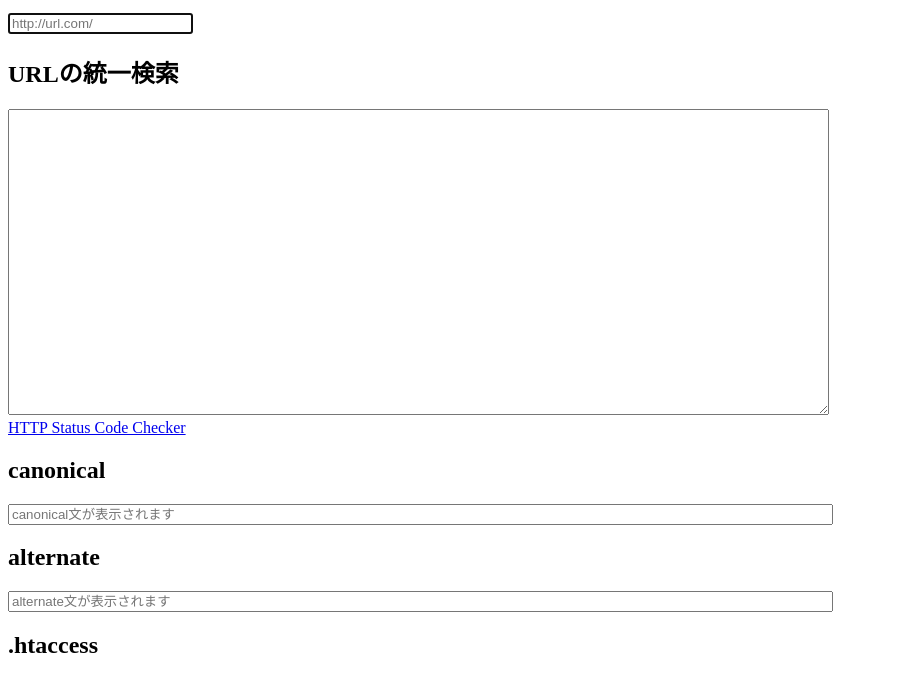
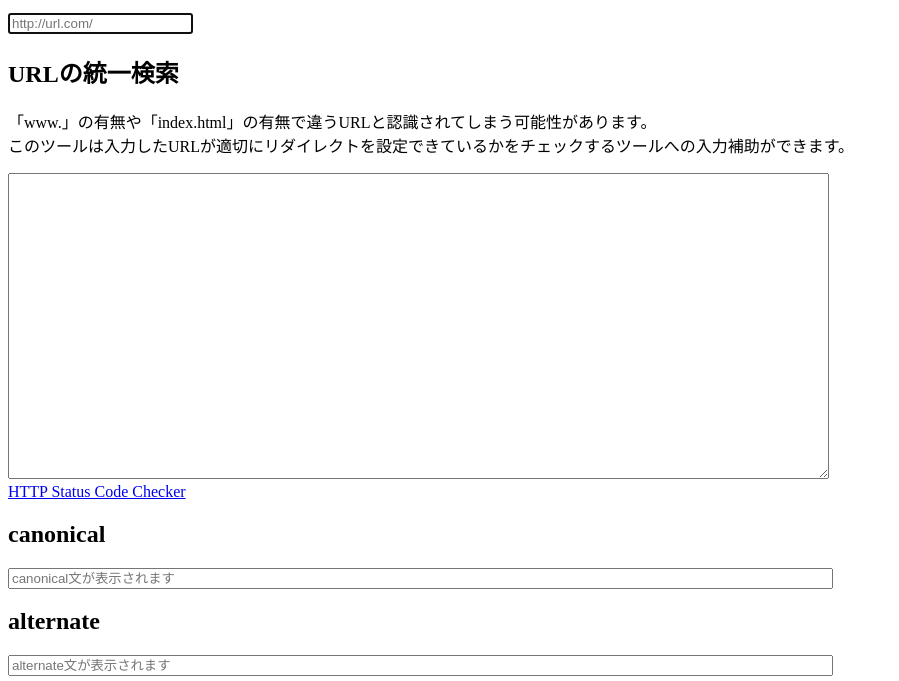
Before and after one commit to cabaokun/seo-url, a plain HTML site: page index.html in a window 1280 px wide. Shown: the part 116-797 px from the top of the page, without its empty margins (0-899 px from the left). Drawn offline with Linux system fonts and the light colour scheme.

Commit message:
Update index.html

```diff
--- a/index.html
+++ b/index.html
@@ -133,6 +133,8 @@
 	<form action="./" id="form" name="form">
 		<input type="url" id="urlForm" placeholder="http://url.com/" onkeyup="urlSummary()" onblur="urlSummary()">
 		<h2>URLの統一検索</h2>
+		<p>「www.」の有無や「index.html」の有無で違うURLと認識されてしまう可能性があります。
+	<br>このツールは入力したURLが適切にリダイレクトを設定できているかをチェックするツールへの入力補助ができます。</p>
 		<textarea name="urlunity" id="urlunity" cols="100" rows="20" onclick="this.select()"></textarea>
 		<div><a href="https://httpstatus.io/" target="_blank">HTTP Status Code Checker</a></div>
 		<h2>canonical</h2>
```
